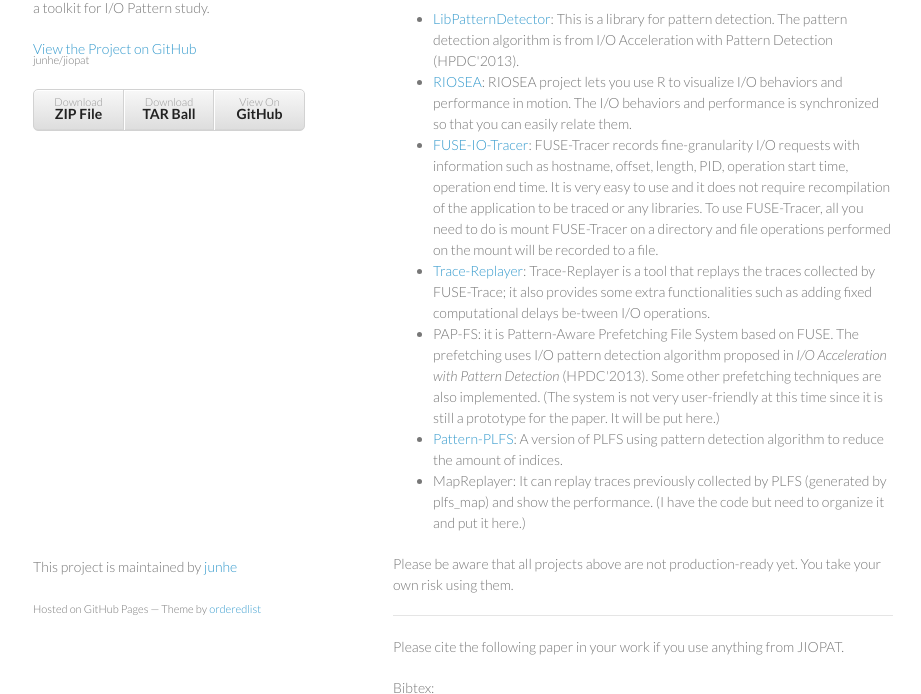
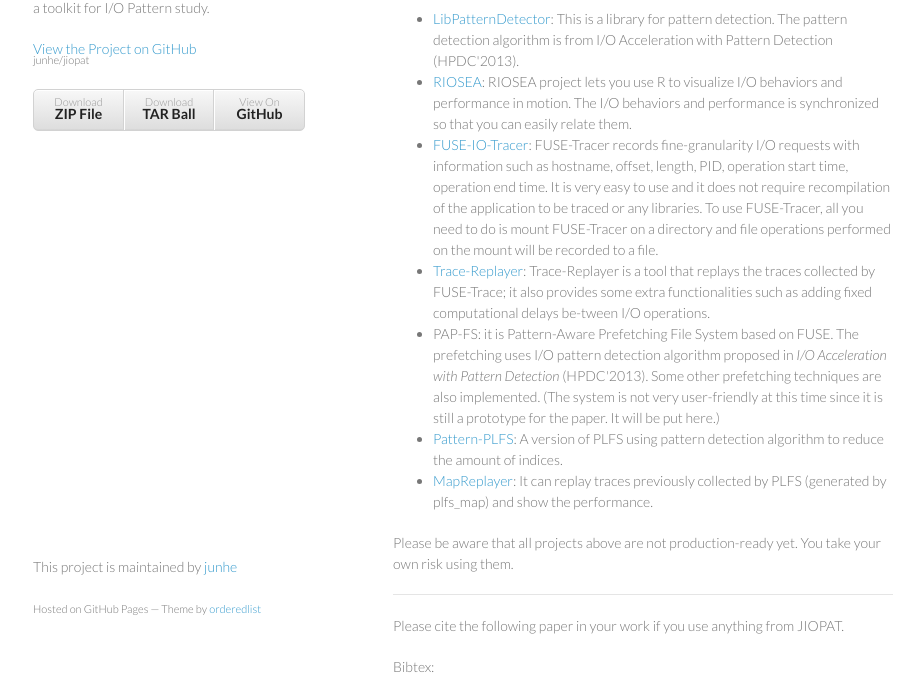
Before and after one commit to junhe/jiopat, a plain HTML site: page index.html in a window 1280 px wide. Shown: the part 112-806 px from the top of the page, without its empty margins (177-1098 px from the left). Drawn offline with Linux system fonts and the light colour scheme.

Commit message:
Create gh-pages branch via GitHub

```diff
--- a/index.html
+++ b/index.html
@@ -43,7 +43,8 @@ not require recompilation of the application to be traced or any libraries.  To
 <li>PAP-FS: it is Pattern-Aware Prefetching File System based on FUSE. The prefetching uses I/O pattern detection algorithm proposed in <em>I/O Acceleration with Pattern Detection</em> (HPDC'2013). Some other prefetching techniques are also implemented. (The system is not very user-friendly at this time since it is still a prototype for the paper. It will be put here.) </li>
 <li>
 <strong><a href="https://github.com/junhe/plfs">Pattern-PLFS</a></strong>: A version of PLFS using pattern detection algorithm to reduce the amount of indices. </li>
-<li>MapReplayer: It can replay traces previously collected by PLFS (generated by plfs_map) and show the performance. (I have the code but need to organize it and put it here.)</li>
+<li>
+<strong><a href="https://github.com/junhe/plfs-map-replayer">MapReplayer</a></strong>: It can replay traces previously collected by PLFS (generated by plfs_map) and show the performance. </li>
 </ul><p>Please be aware that all projects above are not production-ready yet. You take your own risk using them.</p>
 
 <hr><p>Please cite the following paper in your work if you use anything from JIOPAT. </p>
```
Also changed, not shown: params.json (+1 -1 lines).
